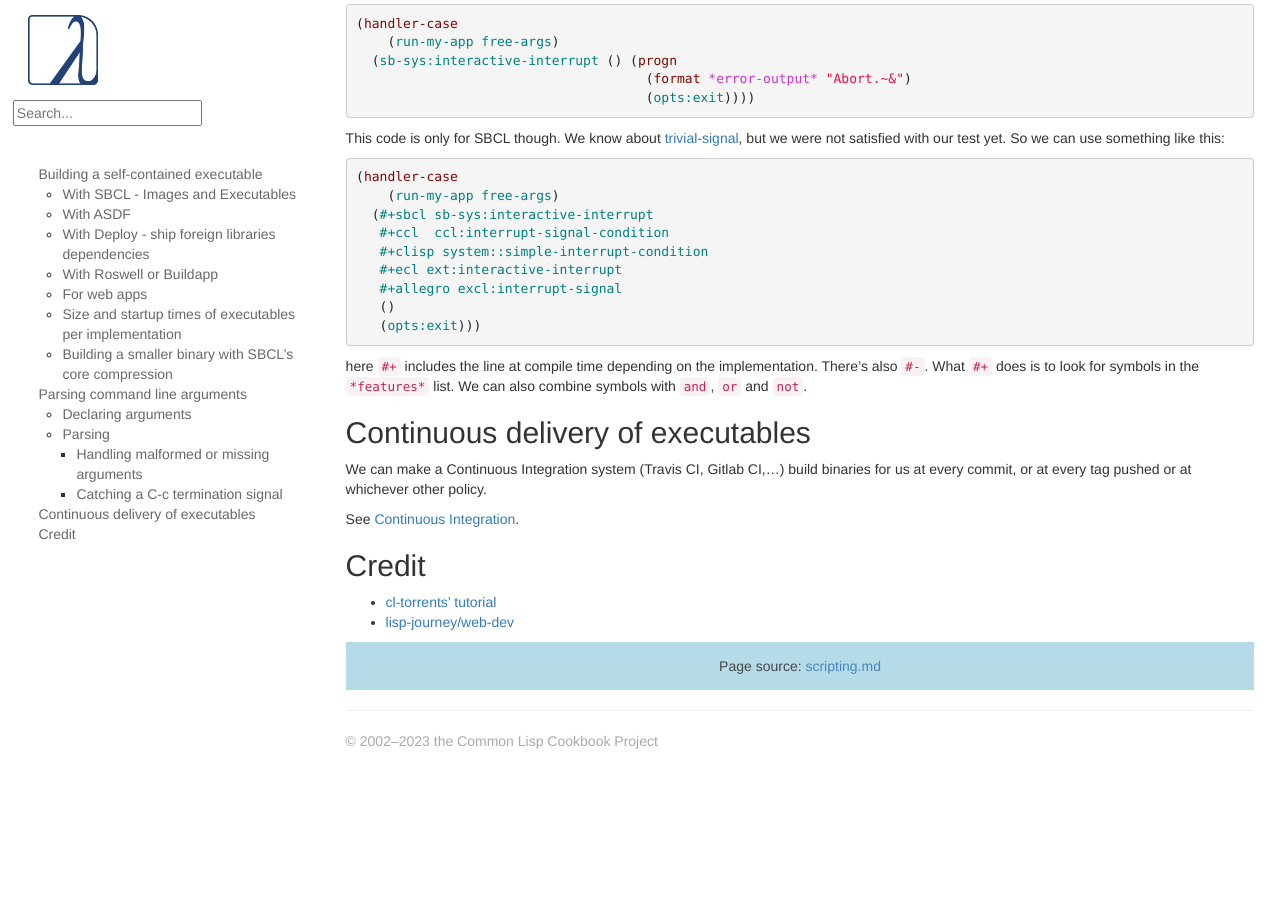
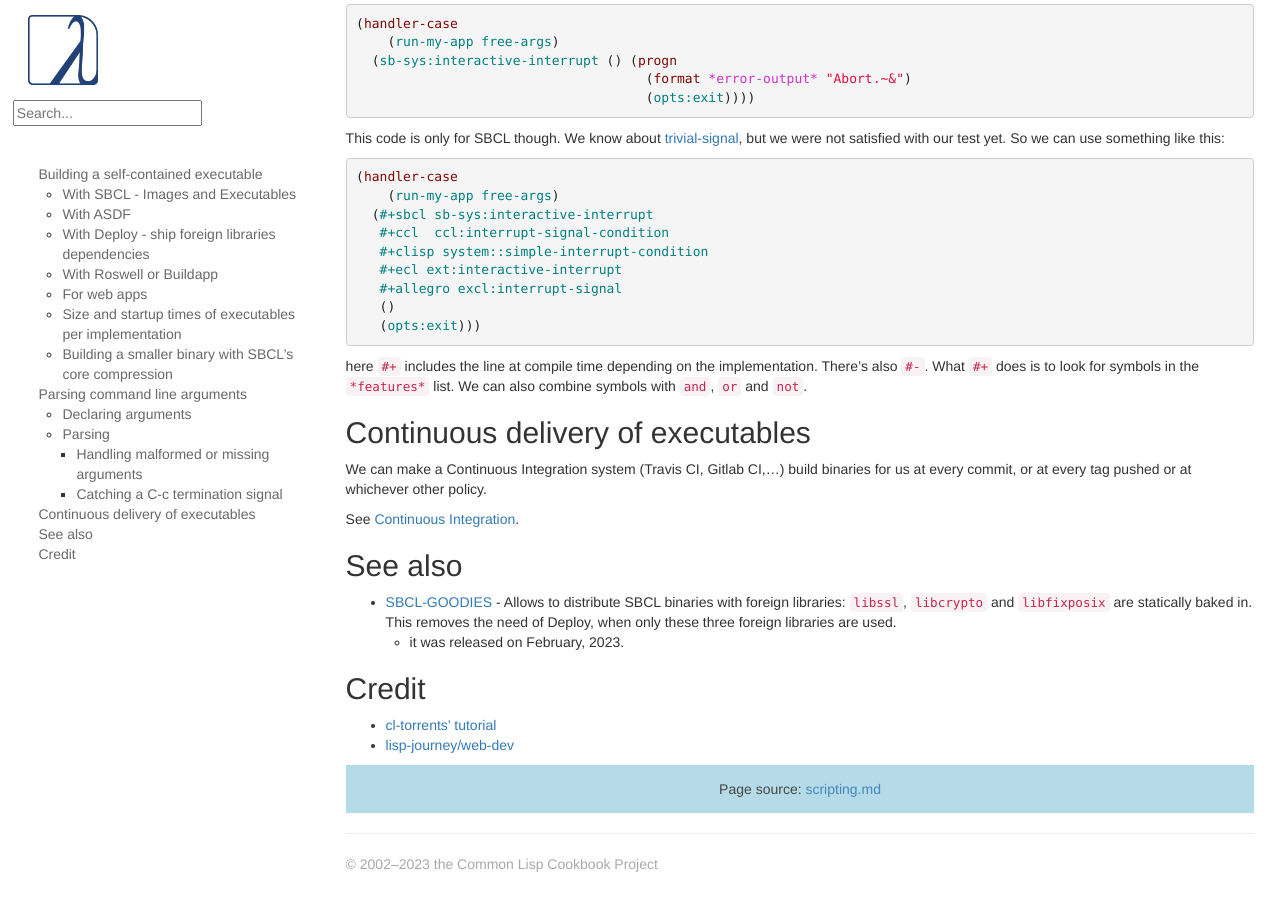
Before and after one commit to LispCookbook/cl-cookbook, a Jekyll site: the page built from scripting.md, in a window 1280 px wide and 900 px high, scrolled down 7991 px. Built offline with Jekyll 4.4.1, drawn with Linux system fonts in a browser that asks for light colours; before the commit the page ends 8768 px from its top, so only the background shows below that.

Commit message:
scripting: mention the new SBCL-GOODIES in "See also"

```diff
--- a/scripting.md
+++ b/scripting.md
@@ -577,6 +577,11 @@ whichever other policy.
 
 See [Continuous Integration](testing.html#continuous-integration).
 
+## See also
+
+* [SBCL-GOODIES](https://github.com/sionescu/sbcl-goodies) - Allows to distribute SBCL binaries with foreign libraries: `libssl`, `libcrypto` and `libfixposix` are statically baked in. This removes the need of Deploy, when only these three foreign libraries are used.
+  * it was released on February, 2023.
+
 ## Credit
 
 * [cl-torrents' tutorial](https://vindarel.github.io/cl-torrents/tutorial.html)
```
